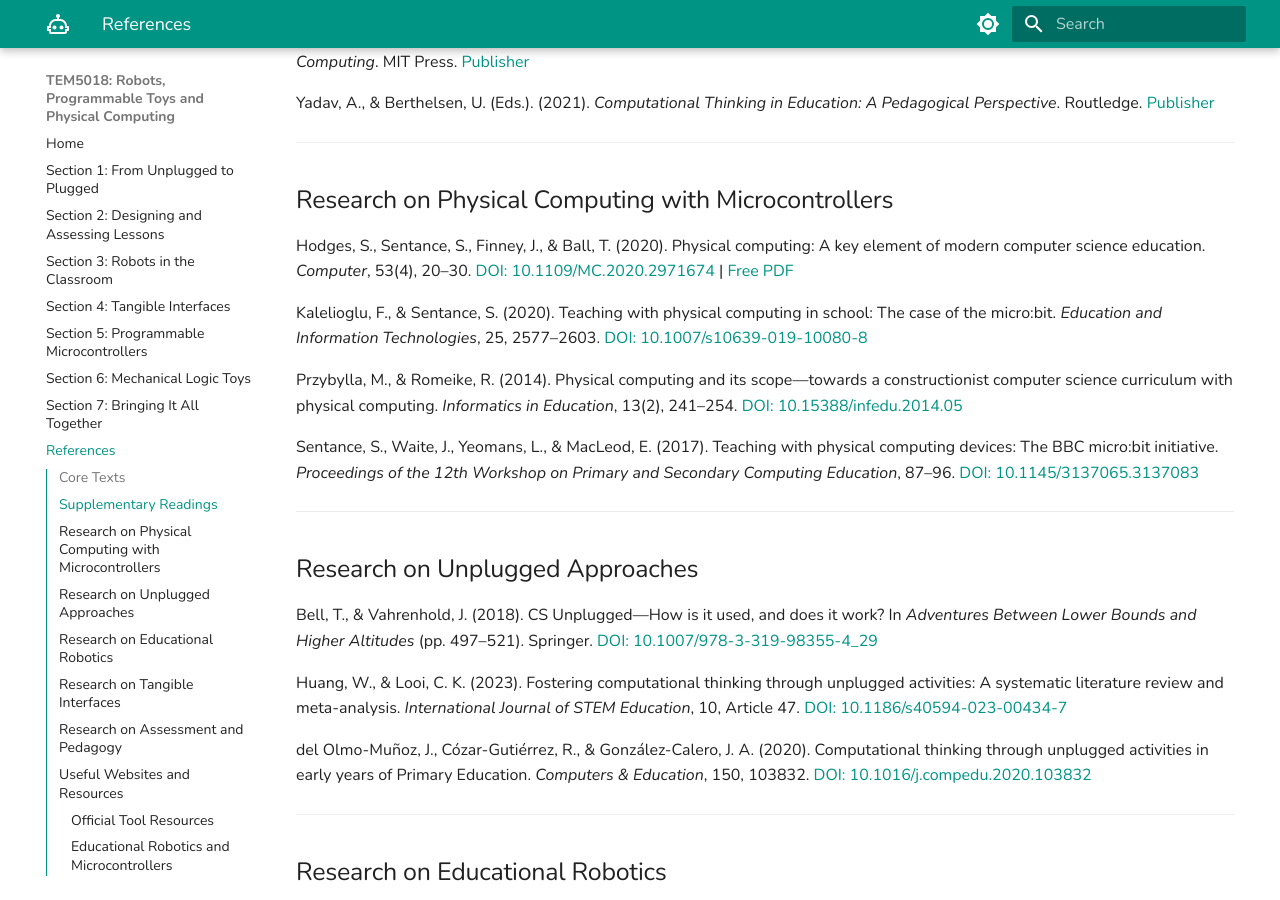
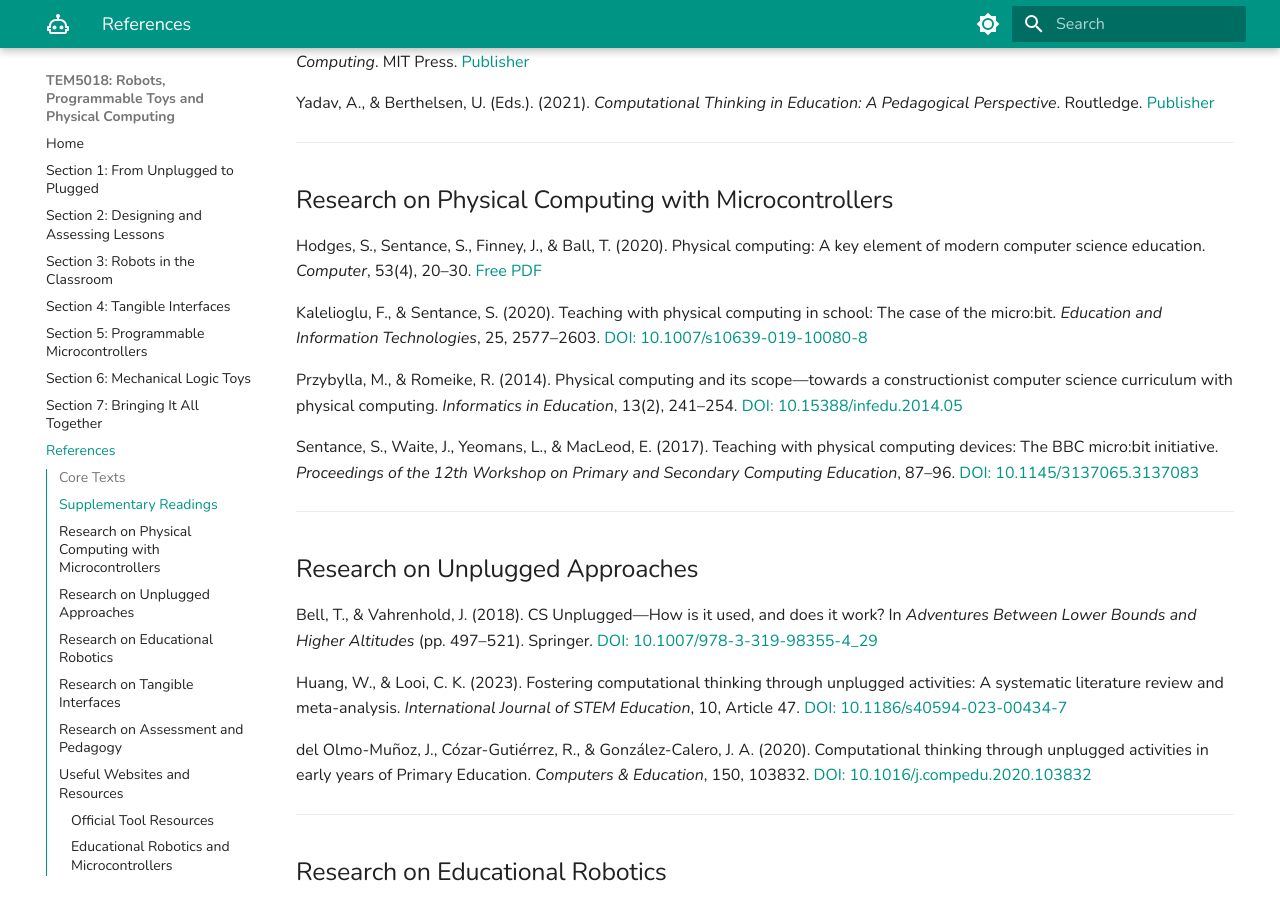
Before and after one commit to ccolo01/tem5018, an MkDocs documentation site: the page built from docs/references.md, in a window 1280 px wide and 900 px high, scrolled down 810 px. Built offline with MkDocs 1.6.1 and Material for MkDocs 9.7.7, drawn with Linux system fonts in a browser that asks for light colours.

Commit message:
Update references.md

```diff
--- a/docs/references.md
+++ b/docs/references.md
@@ -32,7 +32,7 @@ Yadav, A., & Berthelsen, U. (Eds.). (2021). *Computational Thinking in Education
 
 ## Research on Physical Computing with Microcontrollers
 
-Hodges, S., Sentance, S., Finney, J., & Ball, T. (2020). Physical computing: A key element of modern computer science education. *Computer*, 53(4), 20–30. [DOI: 10.1109/MC.2020.2971674](https://doi.org/10.1109/MC.2020.2971674) | [Free PDF](https://tech.microbit.org/projects/physical-computing-a-key-element-of-modern-computer-science-education/)
+Hodges, S., Sentance, S., Finney, J., & Ball, T. (2020). Physical computing: A key element of modern computer science education. *Computer*, 53(4), 20–30. [Free PDF](https://tech.microbit.org/projects/physical-computing-a-key-element-of-modern-computer-science-education/)
 
 Kalelioglu, F., & Sentance, S. (2020). Teaching with physical computing in school: The case of the micro:bit. *Education and Information Technologies*, 25, 2577–2603. [DOI: 10.1007/s10639-019-10080-8](https://doi.org/10.1007/s10639-019-10080-8)
 
```
